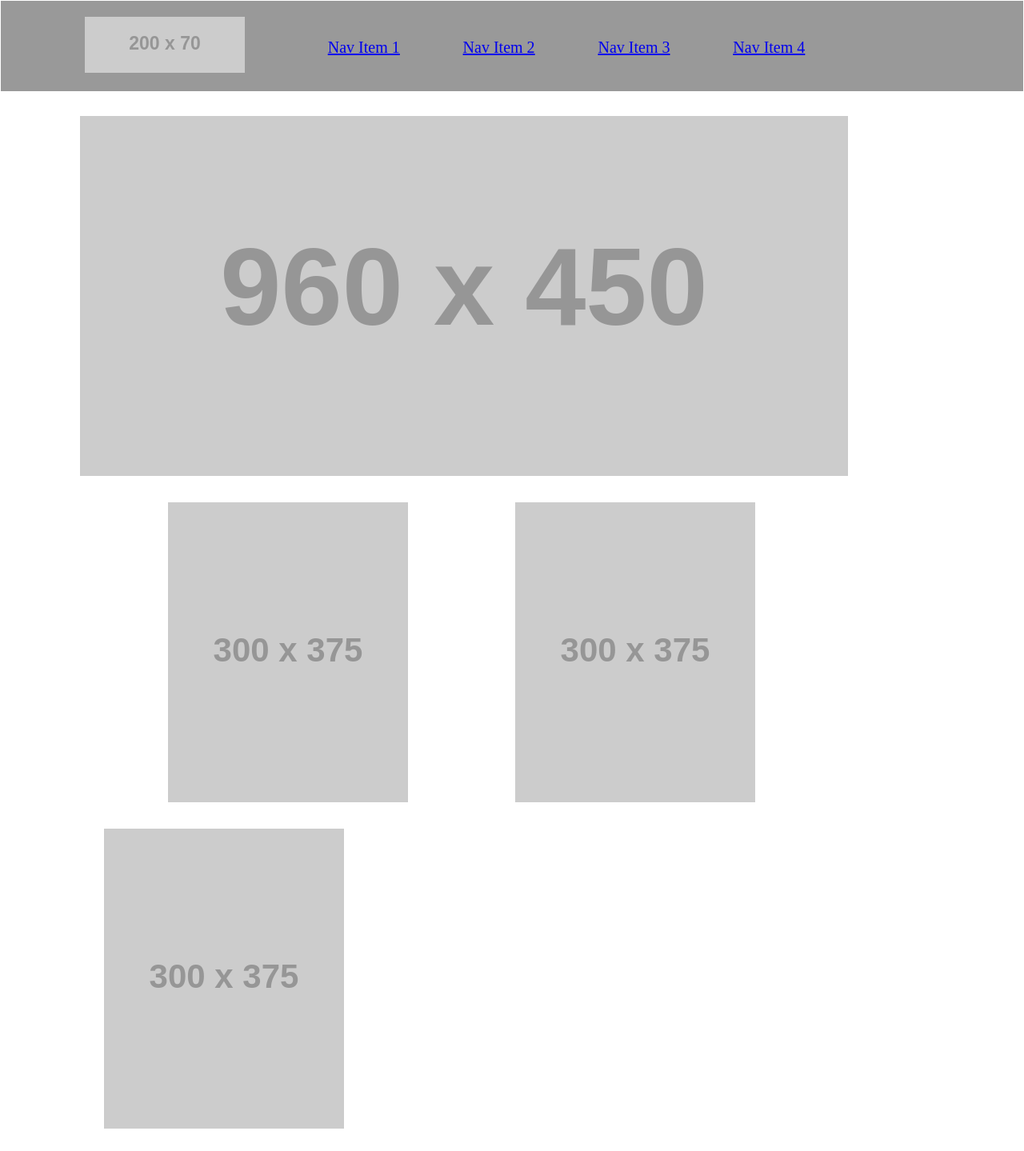
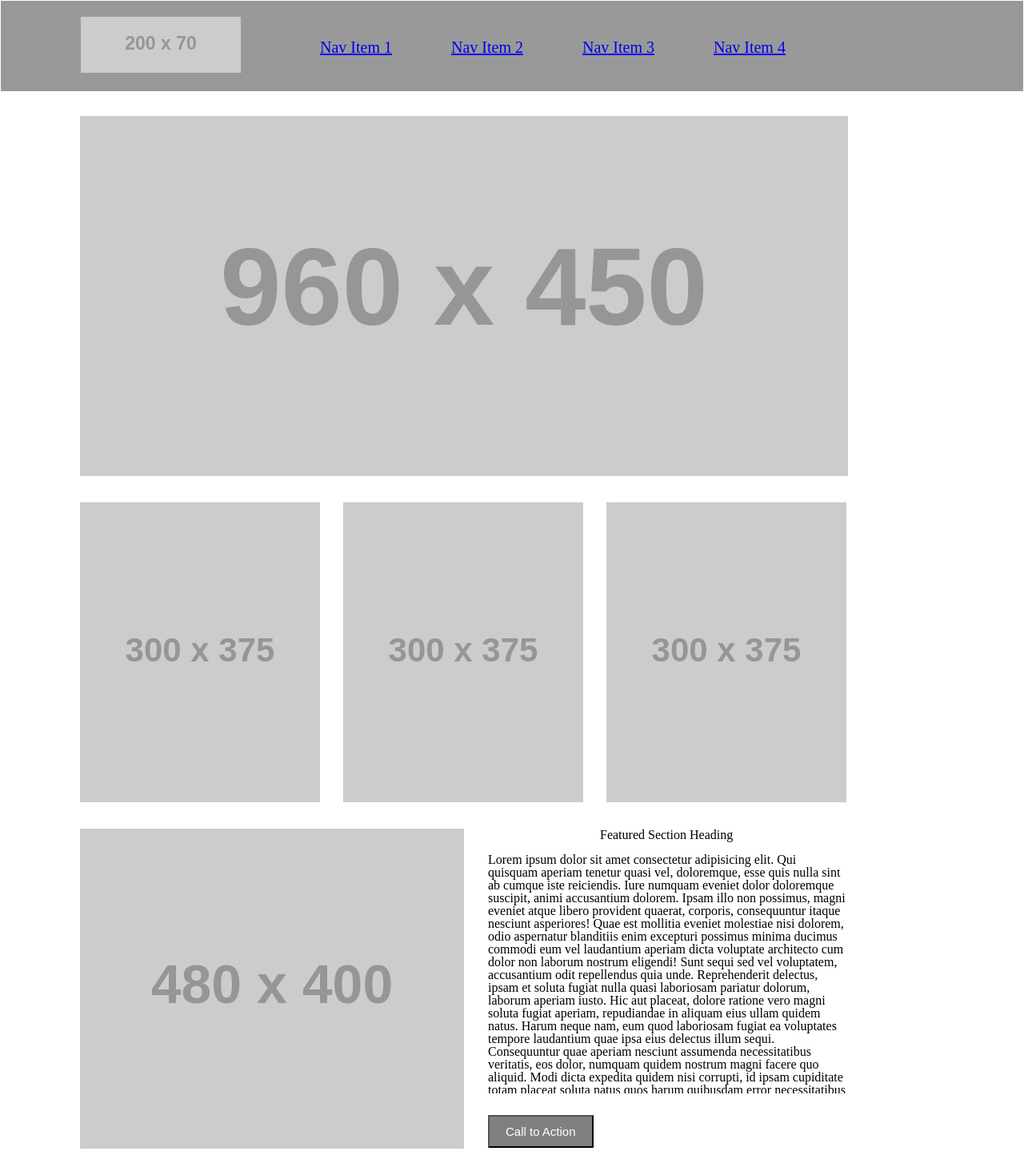
Before and after one commit to jonagray/wireframe, a plain HTML site: page index.html in a window 1280 px wide. Shown: the top 1439 px of the page at 80% size. Drawn offline with Linux system fonts and the light colour scheme; files that its build step writes are made by us from their sources; placeholder pictures from the web are drawn by us; a script that the page names is missing.

Commit message:
finished wireframe

```diff
--- a/stylesheet.css
+++ b/stylesheet.css
@@ -5,7 +5,7 @@ section {
 header ul li {
   display: inline-block;
   background-color: #999;
-  padding-left: 6%;
+  padding-left: 70px;;
   padding-top: 20px;
   padding-bottom: 20px;
 }
@@ -26,31 +26,29 @@ header {
 }
 
 main img:first-of-type {
+  margin-left: 100px;
   padding-top: 30px;
-  padding-left: 100px;
 
 }
 
 main ul li:nth-child(2) {
-  padding-top: -30px;
   display: inline-block;
-  padding-left: 30px;
-  margin: 0 auto;
+  margin-left: -75px;
 }
 
 main ul li:first-child {
   display: inline-block;
-  padding-left: 110px;
+  margin-right: 0;
 }
 
 main ul li:last-child {
   display: inline-block;
-  padding-left: 30px;
+  margin-left: -75px;
 }
 
 section img {
   float: left;
-  padding-left: 110px;
+  padding-left: 0px;
 }
 
 h2 {
@@ -81,8 +79,6 @@ button:hover {
   transition-delay: 350ms;
 }
 
-
-
 footer {
 left:0px;
 bottom:0px;
```
